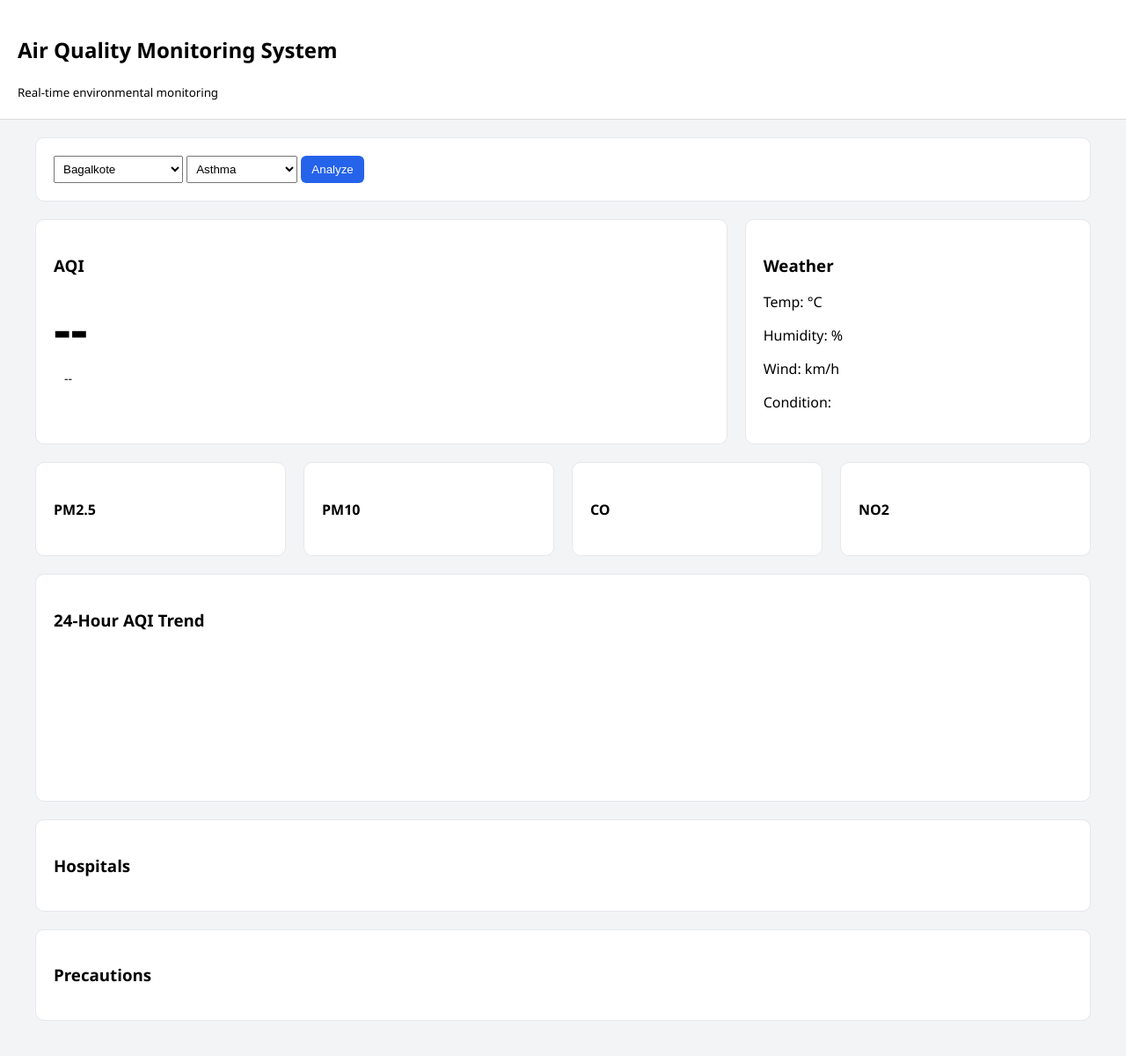
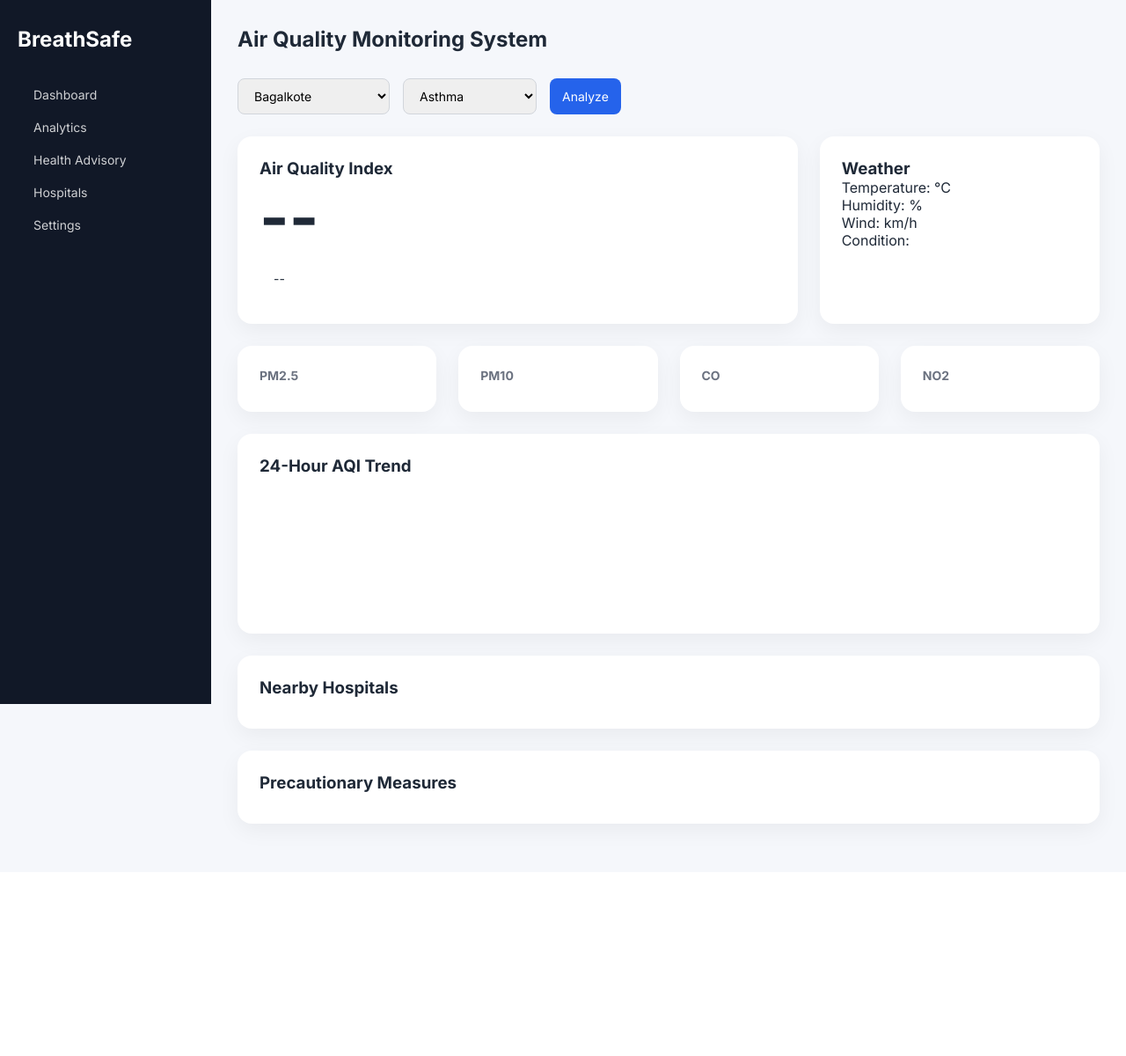
Before and after one commit to GowthamVeeraiah/Mini-Project-AQI, a Flask app: page / in a window 1280 px wide. Shown: the whole page at 88% size. After the commit the page ends 953 px from the top, so only its background shows below. Run offline with Flask 3, Linux system fonts and the light colour scheme; a map, chart or similar area stays blank.

Commit message:
Refactor HTML structure and styles for layout

```diff
--- a/templates/index.html
+++ b/templates/index.html
@@ -4,36 +4,197 @@
 <meta charset="UTF-8">
 <title>Air Quality Monitoring System</title>
 <script src="https://cdn.jsdelivr.net/npm/chart.js"></script>
+<link href="https://fonts.googleapis.com/css2?family=Inter:wght@400;600;700&display=swap" rel="stylesheet">
+
 <style>
-body{font-family:Segoe UI;background:#f3f4f6;margin:0}
-.header{background:#fff;padding:20px;display:flex;justify-content:space-between;border-bottom:1px solid #ddd}
-.container{max-width:1200px;margin:auto;padding:20px}
-.card{background:#fff;padding:20px;margin-bottom:20px;border-radius:10px;border:1px solid #e5e7eb}
-.grid{display:grid;gap:20px}
-.grid2{grid-template-columns:2fr 1fr}
-.grid4{grid-template-columns:repeat(auto-fit,minmax(200px,1fr))}
-.aqi-value{font-size:60px;font-weight:bold}
-.badge{padding:6px 12px;border-radius:20px;font-size:14px}
-.good{background:#d1fae5;color:#065f46}
-.moderate{background:#fef3c7;color:#92400e}
-.poor{background:#fee2e2;color:#7f1d1d}
-button{padding:8px 12px;background:#2563eb;color:white;border:none;border-radius:6px}
-select{padding:6px}
+*{
+margin:0;
+padding:0;
+box-sizing:border-box;
+font-family:'Inter',sans-serif;
+}
+
+body{
+display:flex;
+background:#f5f7fb;
+color:#1f2937;
+}
+
+/* SIDEBAR */
+.sidebar{
+width:240px;
+background:#111827;
+color:white;
+height:100vh;
+padding:30px 20px;
+position:fixed;
+}
+
+.sidebar h2{
+margin-bottom:40px;
+font-weight:700;
+}
+
+.sidebar ul{
+list-style:none;
+}
+
+.sidebar li{
+margin-bottom:20px;
+opacity:.8;
+cursor:pointer;
+}
+
+.sidebar li:hover{
+opacity:1;
+}
+
+/* MAIN */
+.main{
+margin-left:240px;
+width:100%;
+padding:30px;
+}
+
+/* HEADER */
+.header{
+display:flex;
+justify-content:space-between;
+align-items:center;
+margin-bottom:30px;
+}
+
+.header h1{
+font-size:24px;
+font-weight:700;
+}
+
+.updated{
+font-size:14px;
+color:#6b7280;
+}
+
+/* CARD */
+.card{
+background:white;
+padding:25px;
+border-radius:16px;
+box-shadow:0 8px 24px rgba(0,0,0,0.05);
+margin-bottom:25px;
+}
+
+/* GRID */
+.grid{
+display:grid;
+gap:25px;
+}
+
+.grid-2{
+grid-template-columns:2fr 1fr;
+}
+
+.grid-4{
+grid-template-columns:repeat(auto-fit,minmax(180px,1fr));
+}
+
+/* AQI */
+.aqi-value{
+font-size:72px;
+font-weight:700;
+}
+
+.badge{
+display:inline-block;
+padding:8px 16px;
+border-radius:30px;
+font-size:14px;
+margin-top:10px;
+}
+
+.good{
+background:#dcfce7;
+color:#166534;
+}
+
+.moderate{
+background:#fef9c3;
+color:#854d0e;
+}
+
+.poor{
+background:#fee2e2;
+color:#7f1d1d;
+}
+
+/* SELECT */
+.controls{
+display:flex;
+gap:15px;
+margin-bottom:25px;
+}
+
+select,button{
+padding:10px 14px;
+border-radius:8px;
+border:1px solid #d1d5db;
+font-size:14px;
+}
+
+button{
+background:#2563eb;
+color:white;
+border:none;
+cursor:pointer;
+}
+
+button:hover{
+opacity:.9;
+}
+
+.metric h4{
+font-size:14px;
+margin-bottom:8px;
+color:#6b7280;
+}
+
+.metric p{
+font-size:20px;
+font-weight:600;
+}
+
+ul{
+margin-top:10px;
+padding-left:18px;
+}
+
+li{
+margin-bottom:6px;
+font-size:14px;
+}
 </style>
 </head>
+
 <body>
 
-<div class="header">
-<div>
-<h2>Air Quality Monitoring System</h2>
-<small>Real-time environmental monitoring</small>
-</div>
-<small id="updated"></small>
+<div class="sidebar">
+<h2>BreathSafe</h2>
+<ul>
+<li>Dashboard</li>
+<li>Analytics</li>
+<li>Health Advisory</li>
+<li>Hospitals</li>
+<li>Settings</li>
+</ul>
 </div>
 
-<div class="container">
+<div class="main">
 
-<div class="card">
+<div class="header">
+<h1>Air Quality Monitoring System</h1>
+<div class="updated" id="updated"></div>
+</div>
+
+<div class="controls">
 <select id="city"></select>
 <select id="condition">
 <option>Asthma</option>
@@ -44,28 +205,47 @@
 <button onclick="analyze()">Analyze</button>
 </div>
 
-<div class="grid grid2">
+<div class="grid grid-2">
+
 <div class="card">
-<h3>AQI</h3>
+<h3>Air Quality Index</h3>
 <div id="aqi" class="aqi-value">--</div>
 <div id="status" class="badge">--</div>
-<p id="suitability"></p>
+<p id="suitability" style="margin-top:10px;color:#6b7280;"></p>
 </div>
 
 <div class="card">
 <h3>Weather</h3>
-<p>Temp: <b id="temp"></b>°C</p>
-<p>Humidity: <b id="humidity"></b>%</p>
+<p>Temperature: <b id="temp"></b> °C</p>
+<p>Humidity: <b id="humidity"></b> %</p>
 <p>Wind: <b id="wind"></b> km/h</p>
 <p>Condition: <b id="conditionWeather"></b></p>
 </div>
+
 </div>
 
-<div class="grid grid4">
-<div class="card"><h4>PM2.5</h4><p id="pm25"></p></div>
-<div class="card"><h4>PM10</h4><p id="pm10"></p></div>
-<div class="card"><h4>CO</h4><p id="co"></p></div>
-<div class="card"><h4>NO2</h4><p id="no2"></p></div>
+<div class="grid grid-4">
+
+<div class="card metric">
+<h4>PM2.5</h4>
+<p id="pm25"></p>
+</div>
+
+<div class="card metric">
+<h4>PM10</h4>
+<p id="pm10"></p>
+</div>
+
+<div class="card metric">
+<h4>CO</h4>
+<p id="co"></p>
+</div>
+
+<div class="card metric">
+<h4>NO2</h4>
+<p id="no2"></p>
+</div>
+
 </div>
 
 <div class="card">
@@ -74,19 +254,19 @@
 </div>
 
 <div class="card">
-<h3>Hospitals</h3>
+<h3>Nearby Hospitals</h3>
 <ul id="hospitals"></ul>
 </div>
 
 <div class="card">
-<h3>Precautions</h3>
+<h3>Precautionary Measures</h3>
 <ul id="precautions"></ul>
 </div>
 
 </div>
 
 <script>
-const districts = [
+const districts=[
 "Bagalkote","Ballari","Belagavi","Bengaluru Urban","Bengaluru Rural",
 "Bidar","Chamarajanagar","Chikkaballapura","Chikkamagaluru",
 "Chitradurga","Dakshina Kannada","Davanagere","Dharwad","Gadag",
@@ -113,8 +293,8 @@
 datasets:[{
 label:"AQI",
 data:dataPoints,
-borderColor:"#6366f1",
-backgroundColor:"rgba(99,102,241,0.1)",
+borderColor:"#2563eb",
+backgroundColor:"rgba(37,99,235,0.1)",
 fill:true,
 tension:0.4
 }]
```
